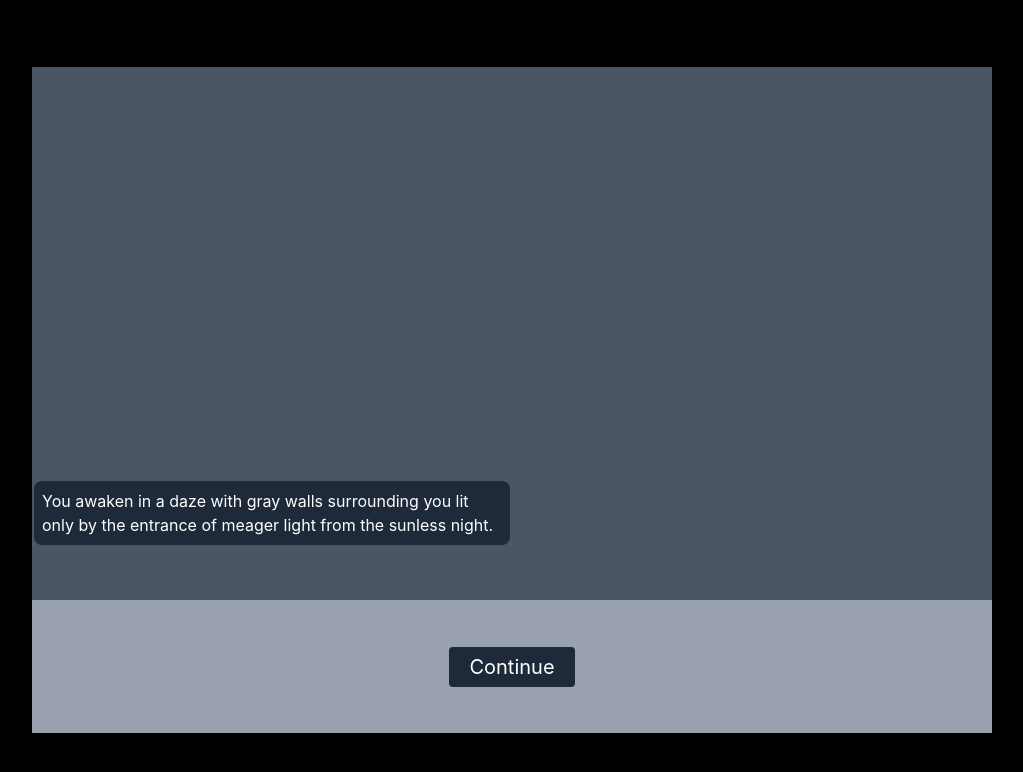
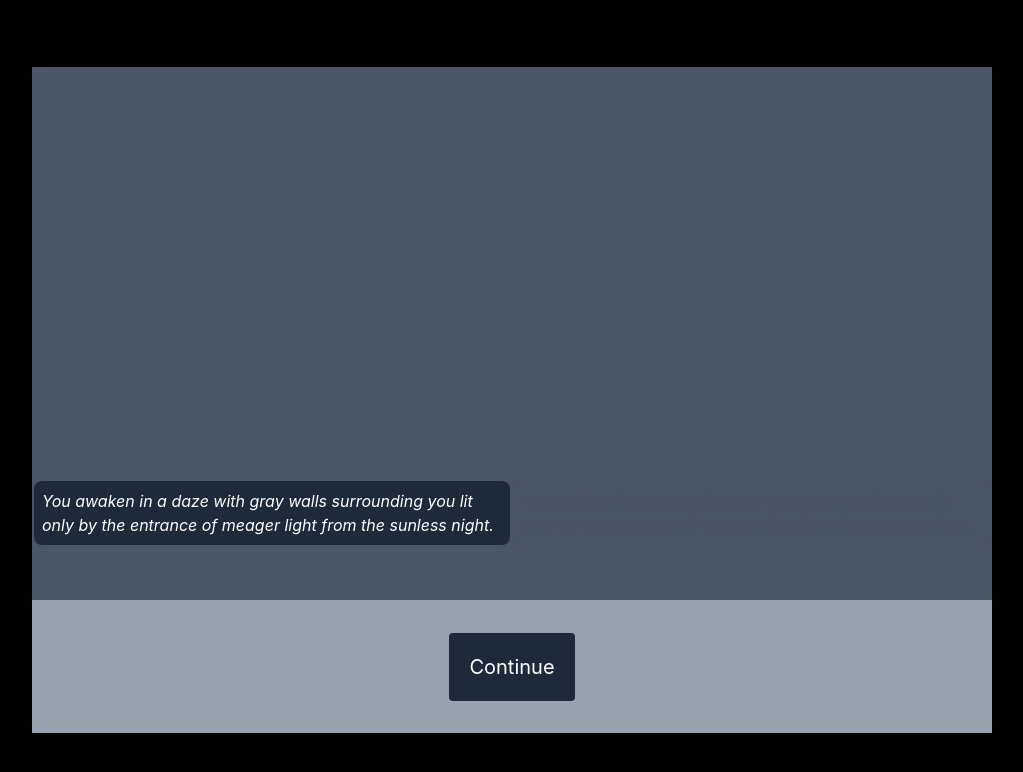
Before and after one commit to d3nzus/Resdyssey, a React (Vite) app: page / in a window 1280 px wide. Shown: the top 772 px of the page, without its empty margins (128-1151 px from the left). Built offline with nearby package versions, Linux system fonts and the light colour scheme.

Commit message:
more content

```diff
--- a/src/components/ChoiceButton.tsx
+++ b/src/components/ChoiceButton.tsx
@@ -6,7 +6,7 @@ function ChoiceButton({ text }: { text: string }) {
     <button
       type="button"
       onClick={() => progressScript(text)}
-      className="h-1/5 w-fit mx-auto flex flex-row justify-center items-center bg-gray-800 text-white px-5 py-5 rounded text-xl"
+      className="h-fit w-fit mx-auto flex flex-row justify-center items-center bg-gray-800 text-white px-5 py-5 rounded text-xl"
     >
       {text}
     </button>
--- a/src/components/MessageBubble.tsx
+++ b/src/components/MessageBubble.tsx
@@ -1,14 +1,21 @@
 import React from 'react';
 
-function MessageBubble({ mine, text }: { mine?: boolean; text?: string }) {
+function MessageBubble({ mine, text, from }: { mine?: boolean; text?: string; from?: string }) {
   const isMine = mine ?? false;
+  const messageFrom = from?.toLowerCase();
+
+  const colorClass = messageFrom === 'kasi'
+    ? 'bg-purple-600 text-white'
+    : messageFrom === 'hans'
+      ? 'bg-green-600 text-white'
+    : messageFrom === 'narrator'
+        ? 'bg-gray-800 text-white italic'
+      : isMine
+        ? 'bg-gray-800 text-white'
+        : 'bg-gray-600 text-gray-600';
 
   return (
-    <div
-      className={`h-fit w-fit mx-0.5 flex flex-col relative justify-center items-center rounded-lg p-2 ${
-        isMine ? 'bg-gray-800 text-white' : 'bg-gray-600 text-gray-600'
-      }`}
-    >
+    <div className={`h-fit w-fit mx-0.5 flex flex-col relative justify-center items-center rounded-lg p-2 ${colorClass}`}>
       <h6>{text}</h6>
     </div>
   );
--- a/src/components/NPCMess.tsx
+++ b/src/components/NPCMess.tsx
@@ -14,9 +14,9 @@ function NPCMess() {
   }, []);
 
   return (
-    <div className="h-4/5 w-1/2 mx-auto flex flex-col justify-end items-baseline bg-gray-600 text-white">
+    <div className="h-4/5 w-1/2 mx-auto flex flex-col justify-end items-baseline gap-2 bg-gray-600 text-white">
       {visibleMessages.map((entry, index) => (
-        <MessageBubble key={`${entry.from}-${index}`} mine={entry.from === 'npc'} text={entry.text} />
+        <MessageBubble key={`${entry.from}-${index}`} mine={entry.from != 'user'} text={entry.text} from={entry.from}/>
       ))}
     </div>
   );
--- a/src/components/UserMess.tsx
+++ b/src/components/UserMess.tsx
@@ -13,7 +13,7 @@ function UserMess() {
     return unsubscribe;
   }, []);
   return (
-    <div className="h-4/5 w-1/2 mx-auto flex flex-col justify-end items-end bg-gray-600 text-white">
+    <div className="h-4/5 w-1/2 mx-auto flex flex-col justify-end items-end gap-2 bg-gray-600 text-white">
       {visibleMessages.map((entry, index) => (
         <MessageBubble mine={entry.from === 'user'} text={entry.text} />
       ))}
--- a/src/content/script.ts
+++ b/src/content/script.ts
@@ -1,65 +1,107 @@
-import { message } from '../types';
+import { message } from "../types";
 
 let currentMessageIndex = 0;
 
 let messages: message[] = [
   {
     chosen: "Continue",
-        from: 'npc',
-        text: 'You awaken in a daze with gray walls surrounding you lit only by the entrance of meager light from the sunless night.',
-        choices: ['Continue']
-    }
+    from: "narrator",
+    text: "You awaken in a daze with gray walls surrounding you lit only by the entrance of meager light from the sunless night.",
+    choices: ["Continue"],
+  },
 ];
 const listeners = new Set<() => void>();
 
 const script: message[] = [
   {
     chosen: "Continue",
-        from: 'npc',
-        text: 'You awaken in a daze with gray walls surrounding you lit only by the entrance of meager light from the sunless night.',
-        choices: ['Continue']
+    from: "narrator",
+    text: "You awaken in a daze with gray walls surrounding you lit only by the entrance of meager light from the sunless night.",
+    choices: ["Continue"],
   },
   {
     chosen: "Continue",
-        from: 'npc',
-        text: 'Hans: Hey, you. You’re finally awake. Do you remember your name?',
-        choices: ['Kim', 'Shorty McShortFace']
+    from: "hans",
+    text: "Hans: Hey, you. You’re finally awake. Do you remember your name?",
+    choices: ["Kim", "Shorty McShortFace"],
   },
   {
     chosen: "Kim",
-        from: 'user',
-        text: 'It is Kim, shake me harder Hans~',
-        choices: ['Continue']
+    from: "user",
+    text: "It is Kim, shake me harder Hans~",
+    choices: ["Continue"],
   },
   {
     chosen: "Shorty McShortFace",
-        from: 'user',
-        text: 'My name? It is shorty mcshorty face',
-        choices: ['Die From a Concussion']
+    from: "user",
+    text: "My name? It is shorty mcshorty face",
+    choices: ["Die From a Concussion"],
   },
   {
     chosen: "Continue",
-        from: 'npc',
-        text: 'Kasi: Hey doofus, stop dazing and start moving. You surely remember why we are here right now?',
-        choices: ['Celebrate my birthday?', 'Escape this Maze?']
+    from: "Kasi",
+    text: "Kasi: Hey doofus, stop dazing and start moving. You surely remember why we are here right now?",
+    choices: ["Celebrate my birthday?", "Escape this Maze?"],
   },
   {
     chosen: "Celebrate my birthday?",
-        from: 'user',
-        text: 'We are here to celebrate my birthday?',
-        choices: ['Die From a Concussion']
+    from: "user",
+    text: "We are here to celebrate my birthday?",
+    choices: ["Die From a Concussion"],
   },
   {
     chosen: "Escape this Maze?",
-        from: 'user',
-        text: 'Right. We are looking to find a way to get out of this maze. The maze constructed by Siraris the Triclops.',
-        choices: ['Continue']
+    from: "user",
+    text: "Right. We are looking to find a way to get out of this maze. The maze constructed by Siraris the Triclops.",
+    choices: ["Continue"],
+  },
+  {
+    chosen: "Continue",
+    from: "Hans",
+    text: "Hans: You good man? If so we need to go before the guards find us and bring us back to the laboratory.",
+    choices: ["I am fine.", "My head hurts."],
+  },
+  {
+    chosen: "I am fine.",
+    from: "user",
+    text: "Yeah. I am fine. Lets go before they catch us.",
+    choices: ["Continue"],
+  },
+  {
+    chosen: "My head hurts.",
+    from: "user",
+    text: "My head is screaming but lets go.",
+    choices: ["Continue"],
+  },
+  {
+    chosen: "Continue",
+    from: "Hans",
+    text: "Hans: Aight",
+    choices: ["Continue"],
+  },
+  {
+    chosen: "Continue",
+    from: "narrattor",
+    text: "As you traverse the cascading maze of the building you find yourself before a dark hallway with two paths. ",
+    choices: ["Continue"],
+  },
+   {
+    chosen: "Continue",
+    from: "Kasi",
+    text: "Kasi: I think we should go straight, this is the first door out of this maze weve seen all month.",
+    choices: ["Continue"],
+  },
+  {
+    chosen: "Continue",
+    from: "Hans",
+    text: "Hans: It could be a trap though, it might be safer to stay in the building and find a place to hide.",
+    choices: ["Straight.", "Left."],
   },
   {
     chosen: "Die From a Concussion",
-        from: 'npc',
-        text: 'You are suddenly hit by a painful migraine. It seems your injury was fatal. Game Over.',
-        choices: []
+    from: "npc",
+    text: "You are suddenly hit by a painful migraine. It seems your injury was fatal. Game Over.",
+    choices: [],
   },
 ];
 
```
Also changed, not shown: 1 other file (tests, documents, lock files or other folders). Lines whose indentation alone changed are shown as unchanged.
